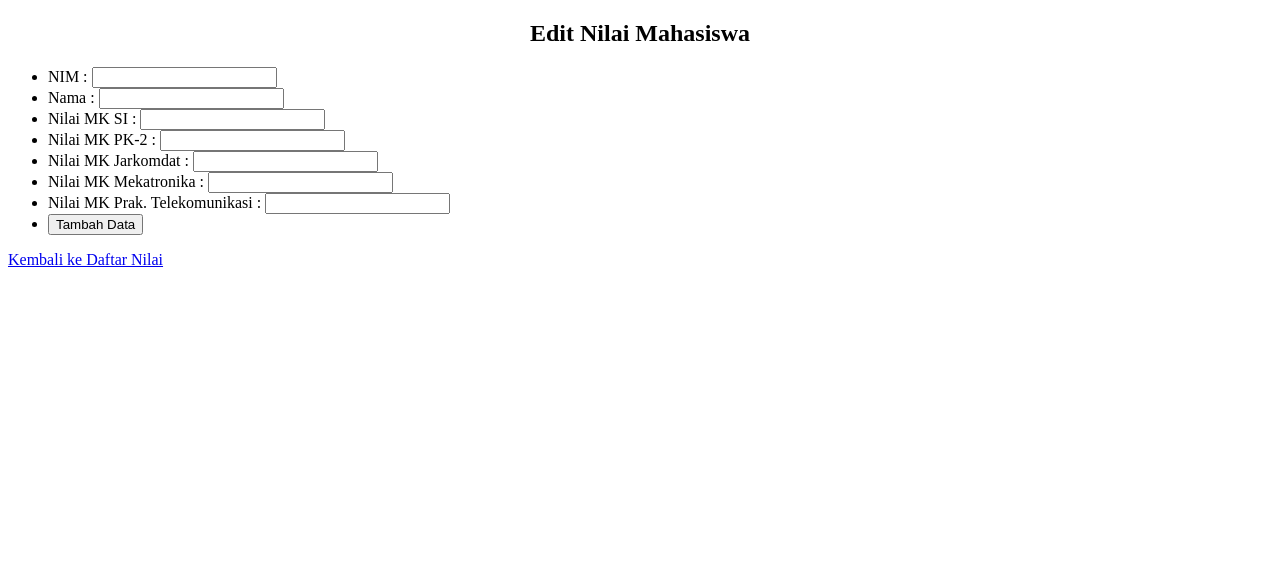
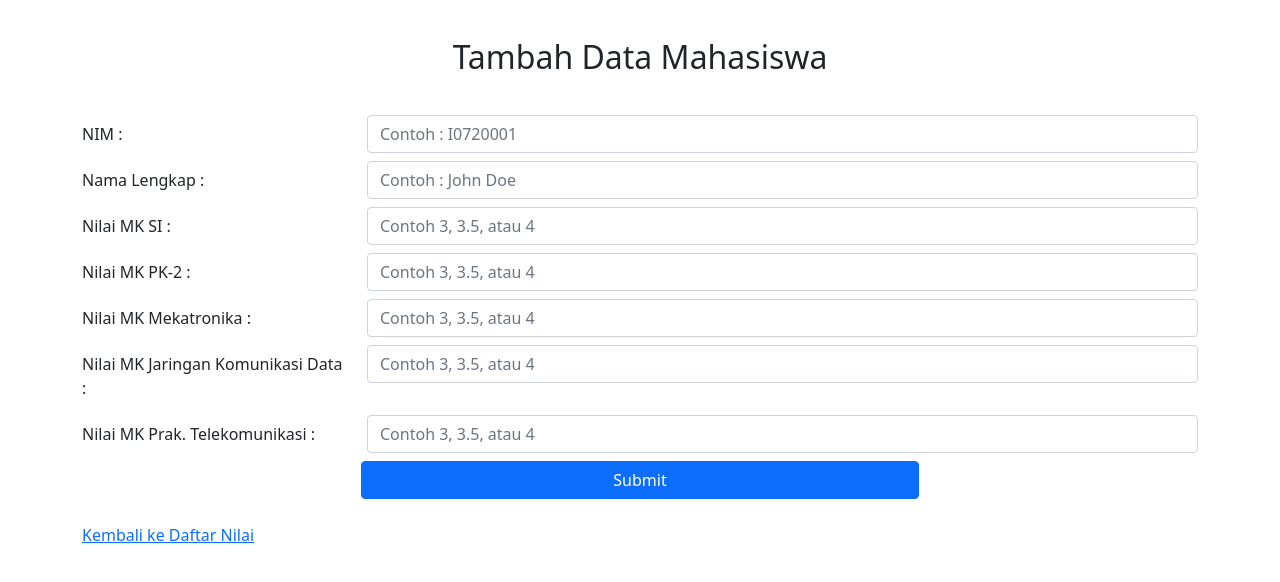
Before and after one commit to casperdias/SI_Week5, a PHP site: page /tambah.php in a window 1280 px wide. Shown: the top 582 px of the page. Run offline with PHP 8.4, Linux system fonts and the light colour scheme; data that the repository does not hold is empty.

Commit message:
Styling Halaman Ubah&Tambah

```diff
--- a/function.php
+++ b/function.php
@@ -2,20 +2,6 @@
 // koneksi ke database
 // mysqli_connect($hostname, $username, $password, $database)
 $koneksi = new mysqli("localhost", "root", "", "sisteminformasi");
-
-function query($query)
-{
-     // agar $koneksi pake yang di luar fungsi ini
-     global $koneksi;
-     $result = mysqli_query($koneksi, $query);
-     $rows = [];
-     while ($row = mysqli_fetch_assoc($result)) {
-          // rows diisi row
-          $rows[] = $row;
-     }
-     // rows bentuknya array asosiatif
-     return $rows;
-}
 
 function tambah($data)
 {
@@ -73,14 +59,6 @@ function ubah($data)
      var_dump($nim, $nama, $id);
      // htmlspecialchars agar elemen html yang dimasukkan ke form tidak ngefek ke tampilan sistem
 
-     // Query Update Data
-     // =============================================
-
-     // Percobaan Update Satu per Satu
-
-     //$isi = "UPDATE mahasiswa SET nim = '$nim', nama = '$nama' WHERE nim = '$id'";
-     // $isi2 = "UPDATE nilai SET si='$si',pk2='$pk2',jarkomdat='$jarkomdat',mekatronika='$meka',praktelkom='$praktelkom' WHERE nim = $nim ";
-
      // Percobaan Update Langsung
      $update = "UPDATE mahasiswa INNER JOIN nilai ON mahasiswa.nim=nilai.nim
                                         SET mahasiswa.nim = '$nim',
@@ -92,12 +70,17 @@ function ubah($data)
                                             nilai.praktelkom= $praktelkom
                     WHERE mahasiswa.nim = '$nim'";
 
-     //mysqli_query($koneksi, $isi);
-     // mysqli_query($koneksi, $isi2);
      mysqli_query($koneksi, $update);
 
      // Return angka ketika ada data yang berhasil di update lalu dipakai untuk isset hapus.php
      return  mysqli_affected_rows($koneksi);
+}
 
-     //var_dump($isi2);
-}
+// function cari($keyword)
+// {
+//      $query = "SELECT * FROM mahasiswa INNER JOIN nilai ON mahasiswa.nim=nilai.nim
+//                WHERE
+//                     mahasiswa.nama LIKE '%$keyword%' OR
+//                     mahasiswa.nim LIKE '%$keyword%'";
+//      return query($query);
+// }
--- a/tambah.php
+++ b/tambah.php
@@ -35,53 +35,56 @@ if (isset($_POST["submit"])) {
      <meta charset="UTF-8">
      <meta http-equiv="X-UA-Compatible" content="IE=edge">
      <meta name="viewport" content="width=device-width, initial-scale=1.0">
-     <title>Edit Nilai Mahasiswa</title>
+     <link href="https://cdn.jsdelivr.net/npm/bootstrap@5.0.2/dist/css/bootstrap.min.css" rel="stylesheet" integrity="sha384-EVSTQN3/azprG1Anm3QDgpJLIm9Nao0Yz1ztcQTwFspd3yD65VohhpuuCOmLASjC" crossorigin="anonymous">
+     <script src="https://cdn.jsdelivr.net/npm/bootstrap@5.0.2/dist/js/bootstrap.bundle.min.js" integrity="sha384-MrcW6ZMFYlzcLA8Nl+NtUVF0sA7MsXsP1UyJoMp4YLEuNSfAP+JcXn/tWtIaxVXM" crossorigin="anonymous"></script>
+
+     <title>Tambah Data Mahasiswa</title>
 </head>
 
 <body>
      <header>
-          <h2 style="text-align: center;">Edit Nilai Mahasiswa </h2>
+          <h2 style="text-align: center; margin-bottom:3%; margin-top:3%;">Tambah Data Mahasiswa </h2>
      </header>
-     <form action="" method="post" enctype="multipart/form-data">
-          <input type="hidden" name="id" value="<?= $mahasiswa["nim"]; ?>">
-          <ul>
-               <li>
-                    <label for="nim">NIM : </label>
-                    <input type="text" name="nim" id="nim" required>
-               </li>
-               <li>
-                    <label for="nim">Nama : </label>
-                    <input type="text" name="nama" id="nama" required>
-               </li>
-               <li>
-                    <label for="nim">Nilai MK SI : </label>
-                    <input type="int" name="si" id="si" required>
-               </li>
-               <li>
-                    <label for="nim">Nilai MK PK-2 : </label>
-                    <input type="int" name="pk2" id="pk2" required>
-               </li>
-               <li>
-                    <label for="nim">Nilai MK Jarkomdat : </label>
-                    <input type="int" name="jarkomdat" id="jarkomdat" required>
-               </li>
-               <li>
-                    <label for="nim">Nilai MK Mekatronika : </label>
-                    <input type="int" name="mekatronika" id="mekatronika" required>
-               </li>
-               <li>
-                    <label for="nim">Nilai MK Prak. Telekomunikasi : </label>
-                    <input type="int" name="praktelkom" id="praktelkom" required>
-               </li>
-               <li>
-                    <button type="submit" name="submit">Tambah Data</button>
-               </li>
+     <div class="container">
+          <form action="" method="post" enctype="multipart/form-data">
+               <input type="hidden" name="id" value="<?= $mahasiswa["nim"]; ?>">
+               <div class="mb-2 row">
+                    <label for="nim" class="col-sm-3 col-form-label">NIM :</label>
+                    <div class="col-sm-9"><input type="text" class="form-control" id="nim" name="nim" placeholder="Contoh : I0720001"></div>
+               </div>
+               <div class="mb-2 row">
+                    <label for="nama" class="col-sm-3 col-form-label">Nama Lengkap : </label>
+                    <div class="col-sm-9"><input type="text" class="form-control" id="nama" name="nama" placeholder="Contoh : John Doe"></div>
+               </div>
+               <div class="mb-2 row">
+                    <label for="si" class="col-sm-3 col-form-label">Nilai MK SI :</label>
+                    <div class="col-sm-9"><input type="int" class="form-control" id="si" name="si" placeholder="Contoh 3, 3.5, atau 4"></div>
+               </div>
+               <div class="mb-2 row">
+                    <label for="pk2" class="col-sm-3 col-form-label">Nilai MK PK-2 :</label>
+                    <div class="col-sm-9"><input type="int" class="form-control" id="pk2" name="pk2" placeholder="Contoh 3, 3.5, atau 4"></div>
+               </div>
+               <div class="mb-2 row">
+                    <label for="mekatronika" class="col-sm-3 col-form-label">Nilai MK Mekatronika :</label>
+                    <div class="col-sm-9"><input type="int" class="form-control" id="mekatronika" name="mekatronika" placeholder="Contoh 3, 3.5, atau 4"></div>
+               </div>
+               <div class="mb-2 row">
+                    <label for="jarkomdat" class="col-sm-3 col-form-label">Nilai MK Jaringan Komunikasi Data :</label>
+                    <div class="col-sm-9"> <input type="int" class="form-control" id="jarkomdat" name="jarkomdat" placeholder="Contoh 3, 3.5, atau 4"></div>
+               </div>
+               <div class="mb-2 row">
+                    <label for="praktelkom" class="col-sm-3 col-form-label">Nilai MK Prak. Telekomunikasi :</label>
+                    <div class="col-sm-9"><input type="int" class="form-control" id="praktelkom" name="praktelkom" placeholder="Contoh 3, 3.5, atau 4"></div>
+               </div>
 
-          </ul>
-
-     </form>
-
-     <a href="index.php">Kembali ke Daftar Nilai</a>
+               <div class="d-grid gap-2 col-6 mx-auto">
+                    <button type="submit" class="btn btn-primary" name="submit">Submit</button>
+               </div>
+          </form>
+          <br>
+          <!-- <a href="index.php" type="button" class="btn btn-outline-primary">Kembali ke Daftar Nilai</a> -->
+          <a href="index.php" style="margin-left:auto; margin-right:0;">Kembali ke Daftar Nilai</a>
+     </div>
 </body>
 
 </html>
```
Also changed, not shown: index.php (+21 -8 lines), ubah.php (+44 -40 lines).
